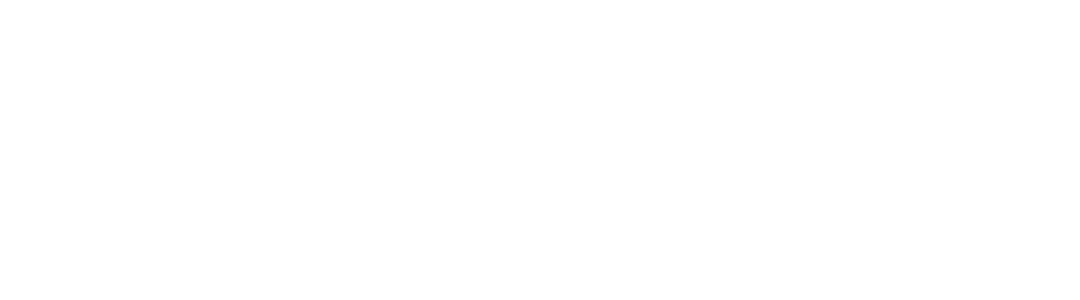
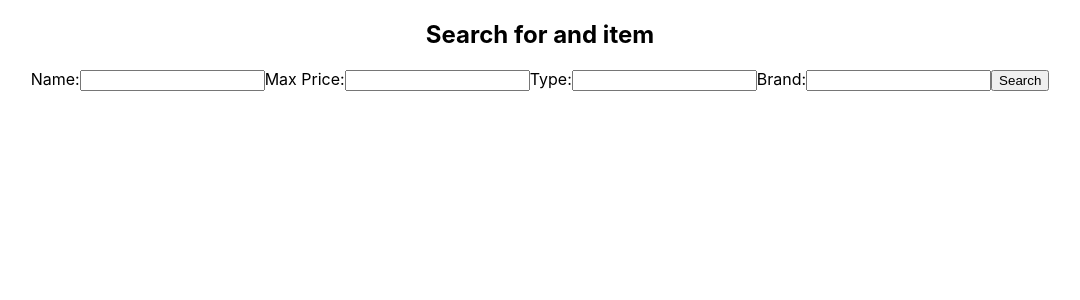
Before and after one commit to imaaduddin/TWT-React, a React (Create React App) app: page / in a window 1280 px wide. Shown: the top 300 px of the page, without its empty margins (100-1180 px from the left). Built offline with nearby package versions, Linux system fonts and the light colour scheme.

Commit message:
creating forms

```diff
--- a/src/App.js
+++ b/src/App.js
@@ -1,10 +1,11 @@
 import './App.css';
+import SearchBar from './Components/SearchBar';
 
 
 function App() {
   return (
     <div className="App">
-
+      <SearchBar />
     </div>
   );
 }
--- a/src/Components/SearchBar.js
+++ b/src/Components/SearchBar.js
@@ -1,7 +1,23 @@
 import React from "react";
+import {useState} from "react";
 
 function SearchBar(props) {
   return (
-    <div></div>
+    <div>
+      <h2>Search for and item</h2>
+      <form>
+        <label for="name-field">Name:</label>
+        <input id="name-field" type="text"/>
+        <label for="price-field">Max Price:</label>
+        <input id="price-field" type="number"/>
+        <label for="type-field">Type:</label>
+        <input id="type-field" type="text"/>
+        <label for="brand-field">Brand:</label>
+        <input id="brand-field" type="text"/>
+        <button type="button">Search</button>
+      </form>
+    </div>
   )
 }
+
+export default SearchBar;
```
